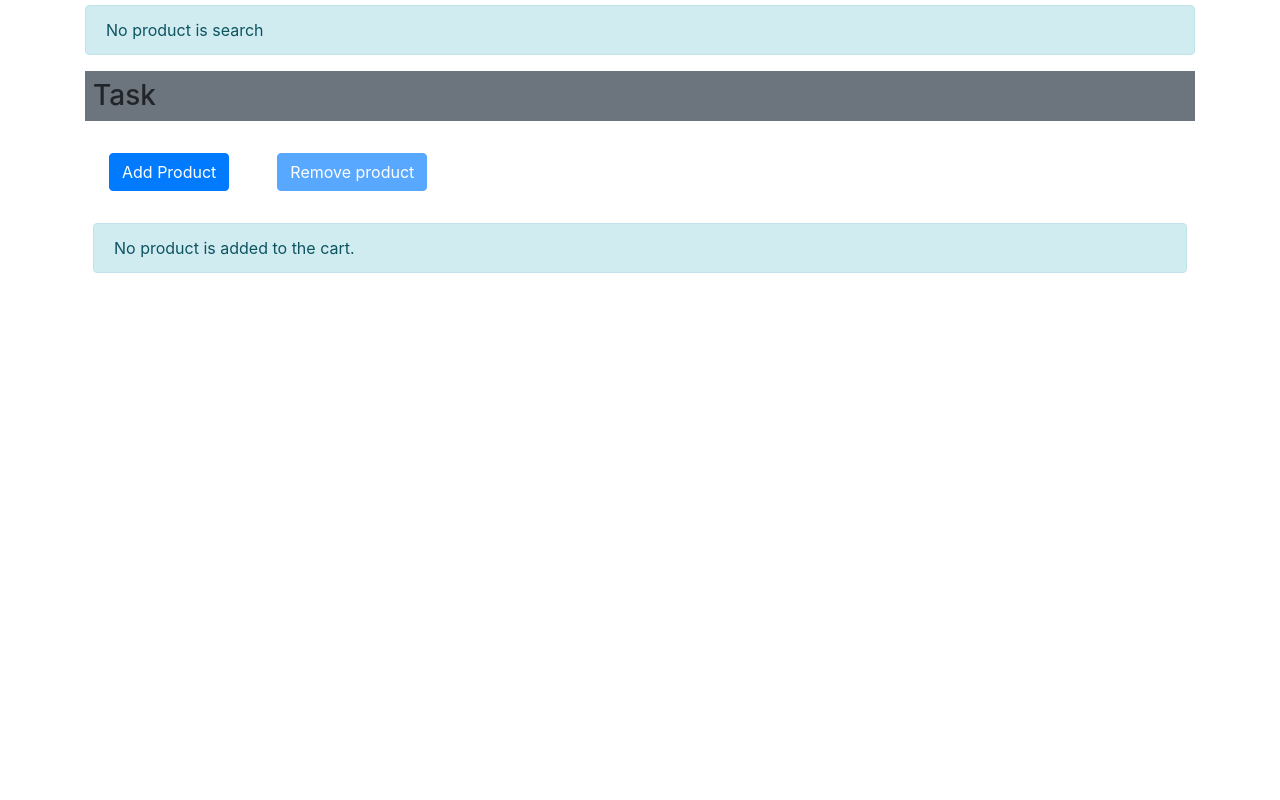
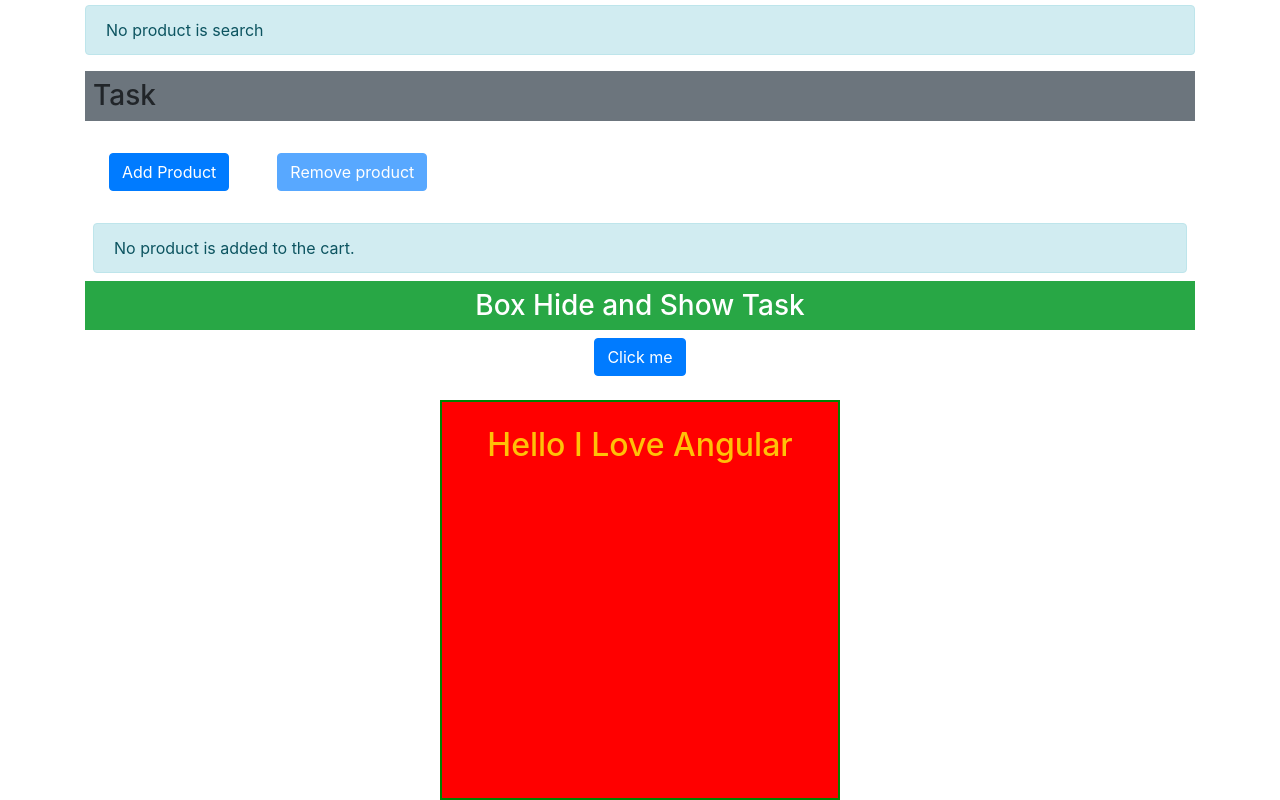
Before and after one commit to Khushiya05/ourFirstApp, an Angular app: page / in a window 1280 px wide. Shown: the part 554-1354 px from the top of the page. Before the commit the page ends 859 px from the top, so only its background shows below. Built offline with nearby package versions, Linux system fonts and the light colour scheme.

Commit message:
work on box

```diff
--- a/src/app/app.component.html
+++ b/src/app/app.component.html
@@ -2,14 +2,8 @@
 <div class="container">
     <div class="row">
         <div class="col-12">
+            <app-product></app-product>
             <app-products></app-products>
-            <br>
-            <!--
-            <ul class="list-group">
-                <li class="list-group-item" *ngFor="let skill of skills">
-                    I love {{skill}}
-                </li>
-            </ul>
-        </div> -->
         </div>
     </div>
+</div>
--- a/src/app/components/product/product.components.html
+++ b/src/app/components/product/product.components.html
@@ -11,4 +11,3 @@
 <p [innerHtml]="res"></p>
 
 <input type="text" class="form-control" [value]="productName">
-<!-- can we create a component in single file==yes -->
--- a/src/app/components/products/products.component.html
+++ b/src/app/components/products/products.component.html
@@ -1,4 +1,3 @@
-<app-product></app-product>
 <div class="form-group">
     <h3 class="bg-secondary p-2 mt-2">Event Binding</h3>
     <label for=" search product " class="text-warning bg-primary p-2 m-2 ">serarch product</label>
@@ -22,3 +21,14 @@
 <p class="alert alert-info m-2 ">
     {{cartProductStatus}}
 </p>
+<div>
+    <h3 class="text-center text-white bg-success p-2">Box Hide and Show Task</h3>
+    <div class="d-flex justify-content-center">
+        <button class="btn btn-primary" (click)="hideShowBox()">Click me</button>
+    </div>
+    <div class="d-flex justify-content-center mt-4">
+        <div class="box" *ngIf="isBoxVisible">
+            <h2 class="text-warning text-center p-4">Hello I Love Angular</h2>
+        </div>
+    </div>
+</div>
--- a/src/app/components/products/products.component.scss
+++ b/src/app/components/products/products.component.scss
@@ -0,0 +1,6 @@
+.box {
+    height: 400px;
+    width: 400px;
+    border: 2px solid #008000;
+    background-color: #ff0000;
+}
--- a/src/app/components/products/products.component.ts
+++ b/src/app/components/products/products.component.ts
@@ -9,6 +9,7 @@ import { Component, OnInit } from "@angular/core";
 })
 export class  productsComponent implements OnInit{
 isDisable:boolean=true;
+isBoxVisible=true;
 cartProductStatus:string=`  No product is added to the cart.`;
 noofProductsAdded:number=0;
 searchProduct:string='No product is search';
@@ -37,4 +38,7 @@ onProductSearch(eve:Event){
     // console.log(val)
     this.searchProduct=val;
 }
+hideShowBox(){
+    this.isBoxVisible=!this.isBoxVisible;
 }
+}
```
